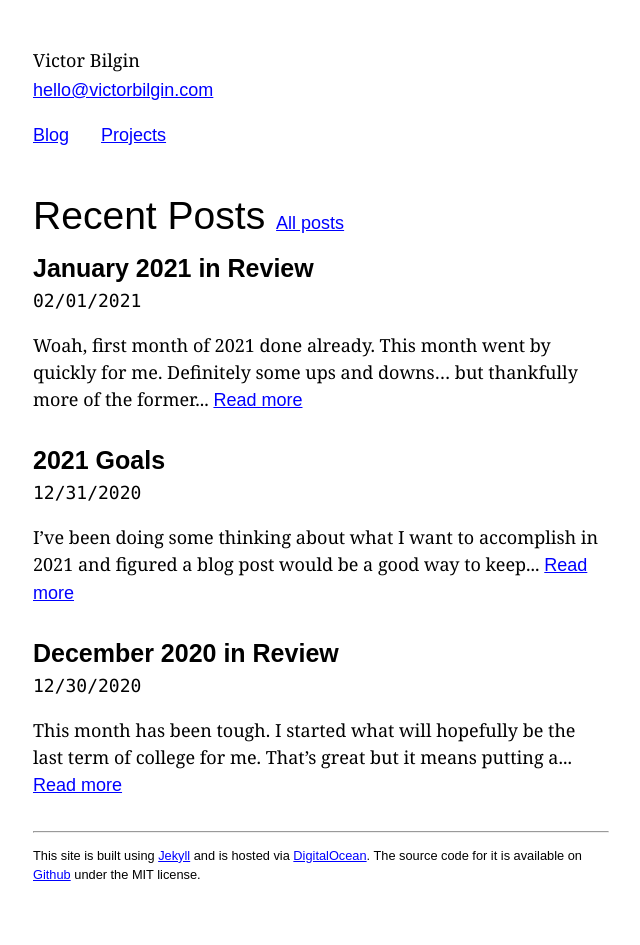
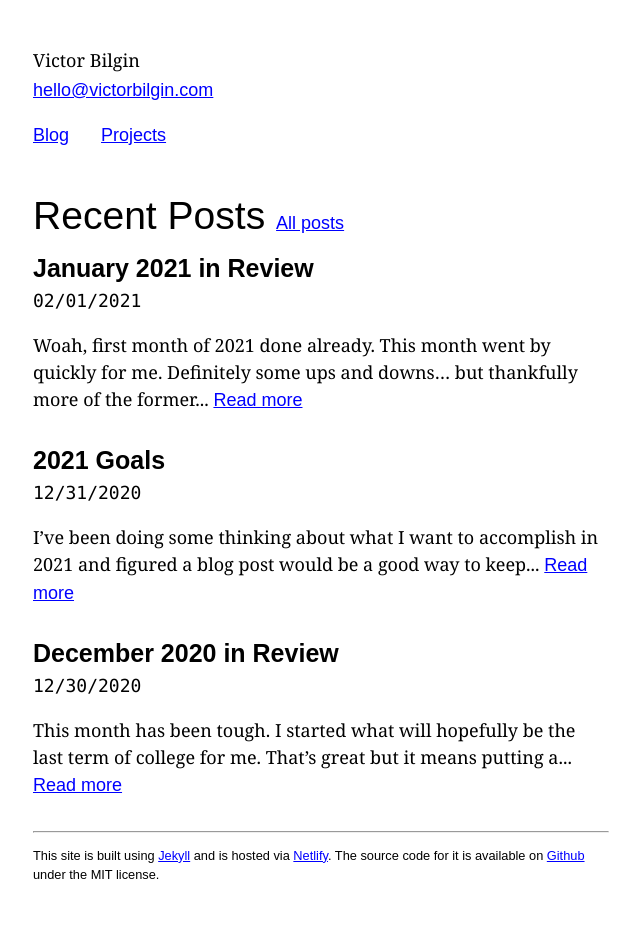
Before and after one commit to vbilgin/vb-v7, a Jekyll site: the page built from index.html, in a window 1280 px wide. Shown: the whole page, without its empty margins (319-959 px from the left). Built offline with Jekyll 4.4.1, drawn with Linux system fonts in a browser that asks for light colours.

Commit message:
Update footer.html

```diff
--- a/_includes/footer.html
+++ b/_includes/footer.html
@@ -2,7 +2,7 @@
   <hr class="footer__hr" />
   <p class="footer__text">
     This site is built using <a href="https://jekyllrb.com/">Jekyll</a> and is
-    hosted via <a href="https://www.digitalocean.com/">DigitalOcean</a>. The source code
+    hosted via <a href="https://www.netlify.com/">Netlify</a>. The source code
     for it is available on
     <a href="https://github.com/vbilgin/vb-v7">Github</a> under the MIT license.
   </p>
```
